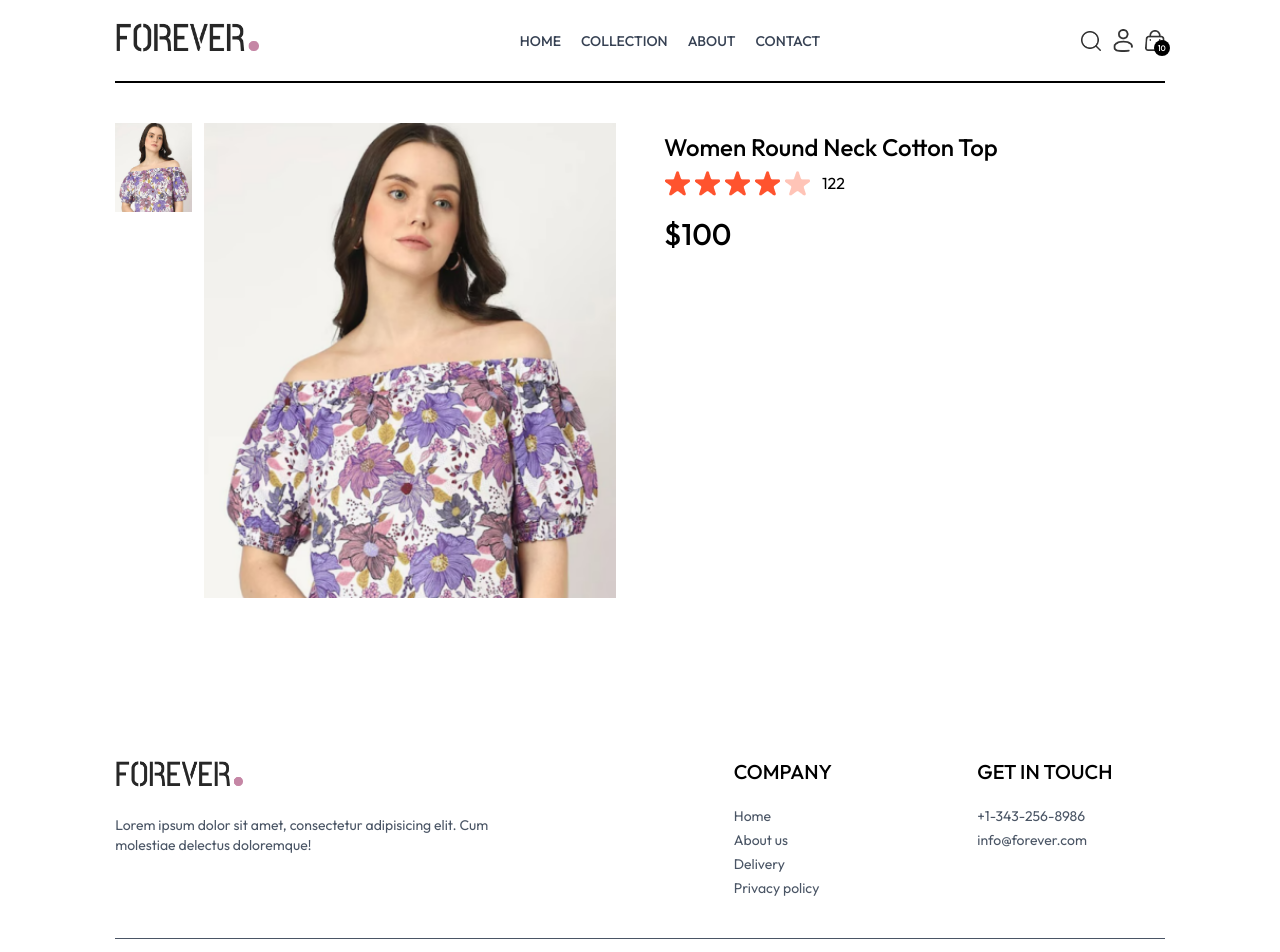
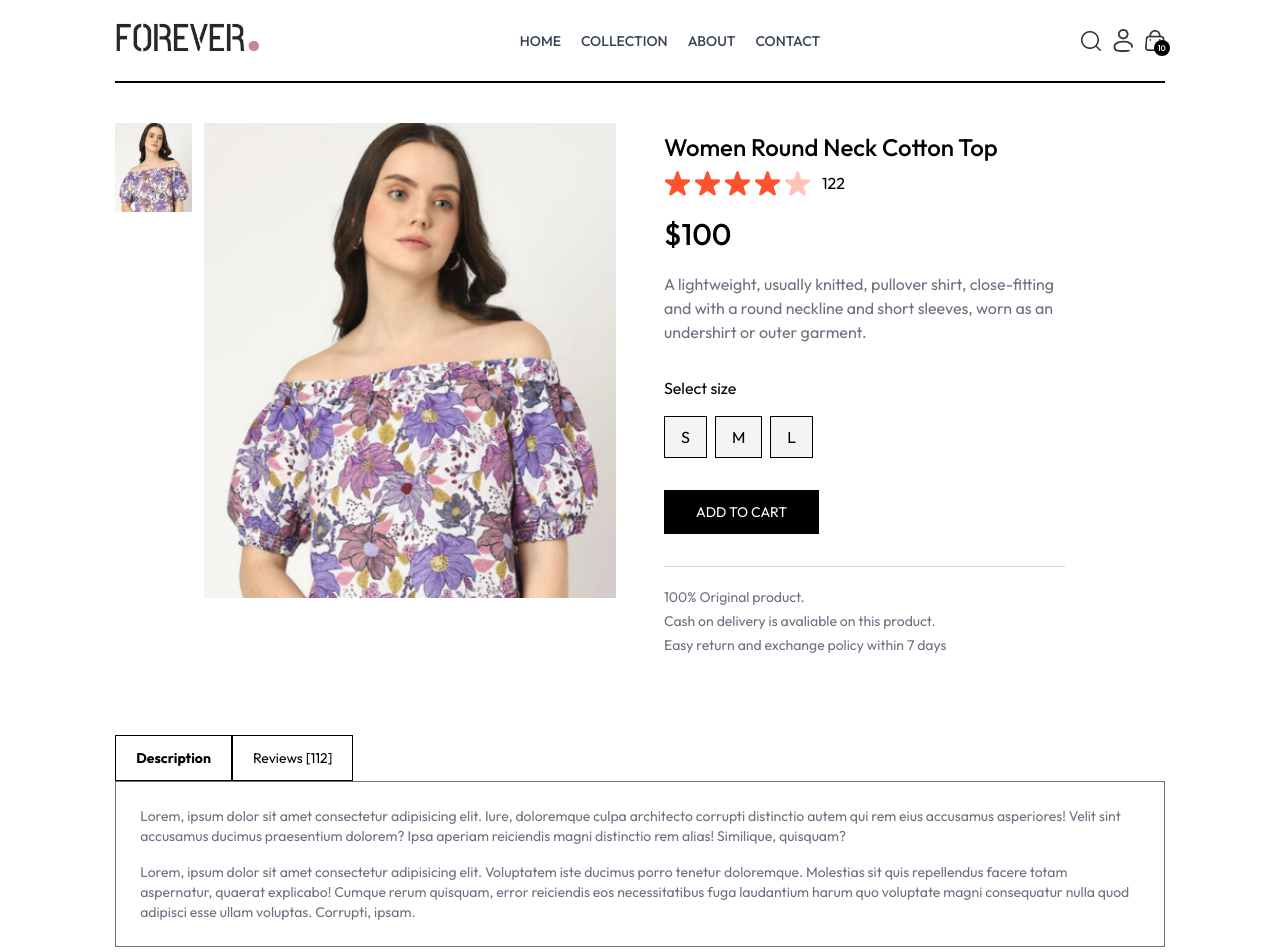
Before and after one commit to Noumansharif27/ECommerceWeb, a React (Vite) app in the folder frontEnd/: page /product/aaaaa in a window 1280 px wide. Shown: the top 952 px of the page. Built offline with nearby package versions, Linux system fonts and the light colour scheme.

Commit message:
working on reviews

```diff
--- a/frontEnd/src/index.css
+++ b/frontEnd/src/index.css
@@ -29,3 +29,7 @@ a.active hr {
     color: white;
   }
 }
+
+.product-images::-webkit-scrollbar {
+  display: none;
+}
--- a/frontEnd/src/pages/Product.jsx
+++ b/frontEnd/src/pages/Product.jsx
@@ -8,6 +8,7 @@ const Product = () => {
   const { products, currency } = useContext(ShopContext);
   const [productData, setProductData] = useState(false);
   const [image, setImage] = useState("");
+  const [size, setSize] = useState("");
 
   const fetchProductData = async () => {
     products.map((item) => {
@@ -29,7 +30,7 @@ const Product = () => {
       <div className="flex gap 12 sm:gap-12 flex-col sm:flex-row">
         {/* Product Images */}
         <div className="flex-1 flex flex-col-reverse gap-3 sm:flex-row">
-          <div className="flex sm:flex-col overflow-x-auto sm:overflow-y-scroll justify-between sm:justify-normal sm:w-[18.7%] w-full">
+          <div className="flex sm:flex-col overflow-x-auto sm:overflow-y-scroll justify-between sm:justify-normal sm:w-[18.7%] w-full product-images">
             {productData.image.map((item, index) => (
               <img
                 onClick={() => setImage(item)}
@@ -60,6 +61,59 @@ const Product = () => {
             {currency}
             {productData.price}
           </p>
+          <p className="mt-5 text-gray-500 md:w-4/5">
+            {productData.description}
+          </p>
+          <div className="flex flex-col gap-4 my-8">
+            <p>Select size</p>
+            <div className="flex gap-2">
+              {productData.sizes.map((item, index) => (
+                <button
+                  onClick={() => setSize(item)}
+                  key={index}
+                  className={`border py-2 px-4 bg-gray-100 cursor-pointer ${
+                    item == size ? `border-orange-500` : ""
+                  }`}
+                >
+                  {item}
+                </button>
+              ))}
+            </div>
+          </div>
+          <button className="bg-black text-white px-8 py-3 text-sm active:bg-gray-600 cursor-pointer">
+            ADD TO CART
+          </button>
+          <hr className="mt-8 sm:w-4/5 border-gray-300" />
+          <div className="text-sm text-gray-500 mt-5 flex flex-col gap-1">
+            <p>100% Original product.</p>
+            <p>Cash on delivery is avaliable on this product.</p>
+            <p>Easy return and exchange policy within 7 days</p>
+          </div>
+        </div>
+      </div>
+
+      {/* Description & Review Section */}
+      <div className="mt-20">
+        <div className="flex">
+          <b className="border px-5 py-3 text-sm">Description</b>
+          <p className="border px-5 py-3 text-sm">Reviews [112]</p>
+        </div>
+        <div className="flex flex-col gap-4 border px-6 py-6 text-sm text-gray-500">
+          <p>
+            Lorem, ipsum dolor sit amet consectetur adipisicing elit. Iure,
+            doloremque culpa architecto corrupti distinctio autem qui rem eius
+            accusamus asperiores! Velit sint accusamus ducimus praesentium
+            dolorem? Ipsa aperiam reiciendis magni distinctio rem alias!
+            Similique, quisquam?
+          </p>
+          <p>
+            Lorem, ipsum dolor sit amet consectetur adipisicing elit. Voluptatem
+            iste ducimus porro tenetur doloremque. Molestias sit quis
+            repellendus facere totam aspernatur, quaerat explicabo! Cumque rerum
+            quisquam, error reiciendis eos necessitatibus fuga laudantium harum
+            quo voluptate magni consequatur nulla quod adipisci esse ullam
+            voluptas. Corrupti, ipsam.
+          </p>
         </div>
       </div>
     </div>
```
